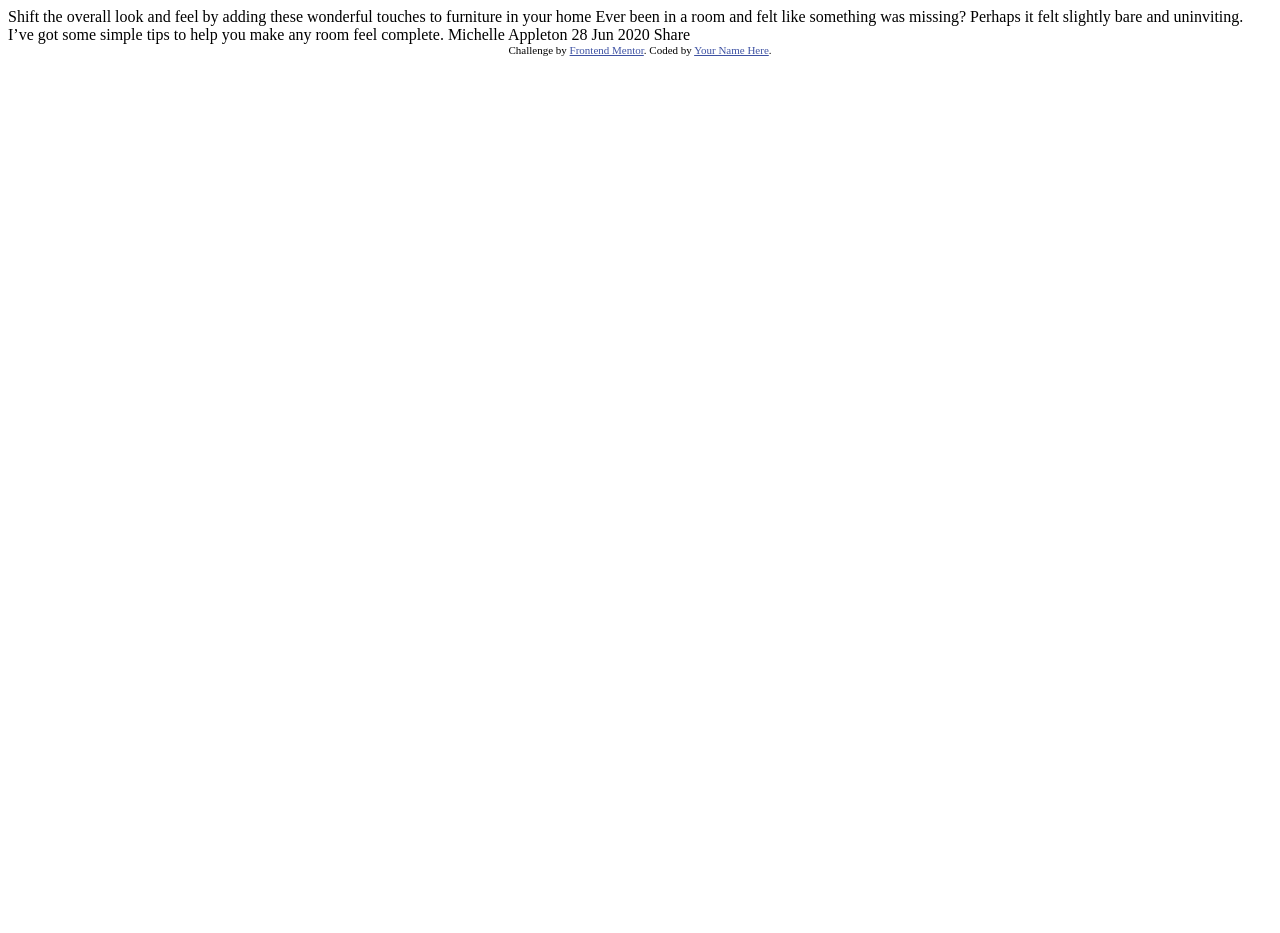
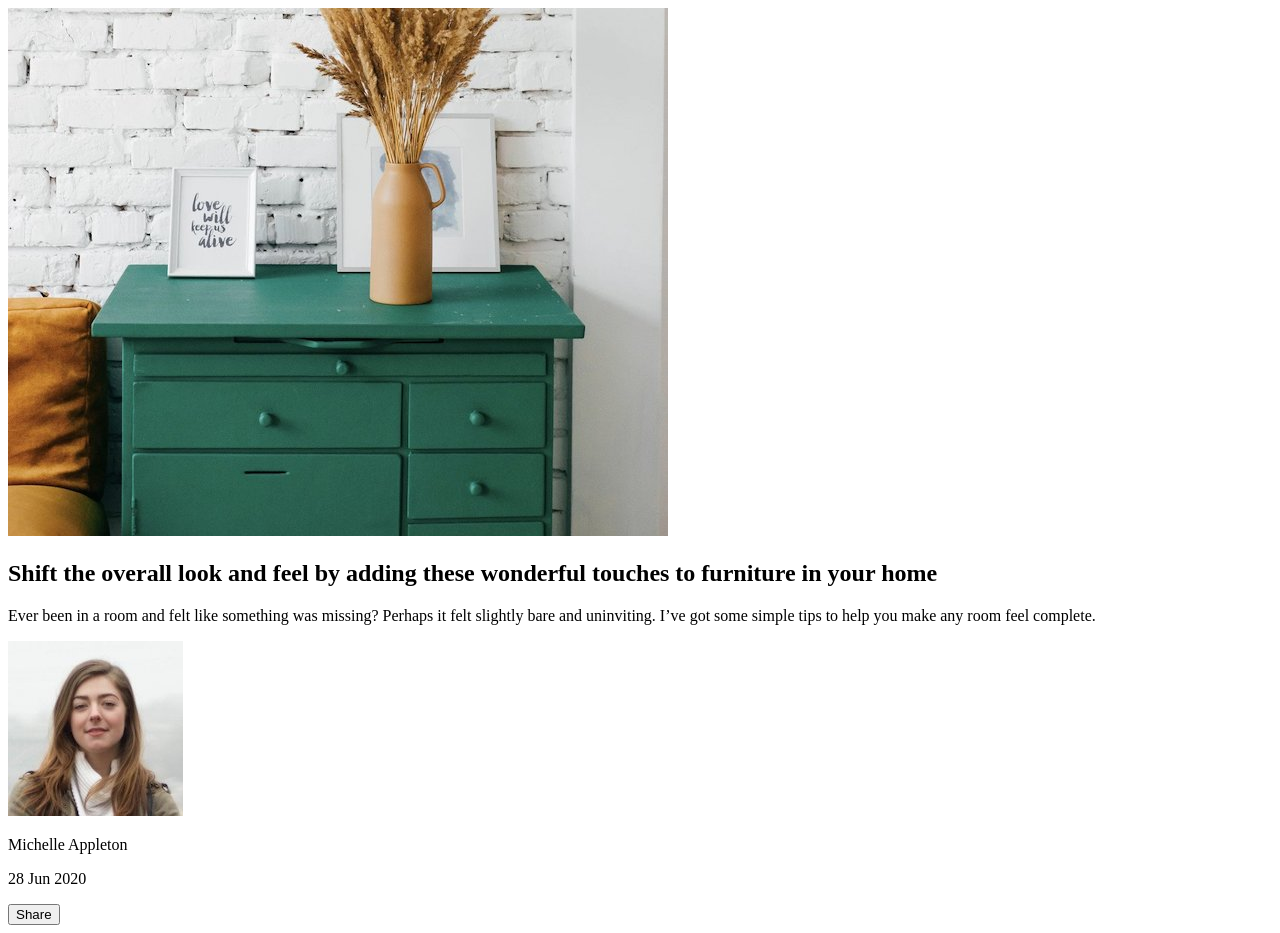
Before and after one commit to ashkir004/article-preview-component, a website: page index.html in a window 1280 px wide. Before the commit the page ends 800 px from the top, so only its background shows below. Drawn offline with Linux system fonts and the light colour scheme.

Commit message:
html setup

```diff
--- a/index.html
+++ b/index.html
@@ -7,30 +7,40 @@
   <link rel="icon" type="image/png" sizes="32x32" href="./images/favicon-32x32.png">
 
   <title>Frontend Mentor | Article preview component</title>
-
-  <!-- Feel free to remove these styles or customise in your own stylesheet 👍 -->
-  <style>
-    .attribution { font-size: 11px; text-align: center; }
-    .attribution a { color: hsl(228, 45%, 44%); }
-  </style>
 </head>
 <body>
 
-  Shift the overall look and feel by adding these wonderful
-  touches to furniture in your home
+  <main>
 
-  Ever been in a room and felt like something was missing? Perhaps
-  it felt slightly bare and uninviting. I’ve got some simple tips
-  to help you make any room feel complete.
+    <img src="/images/drawers.jpg" alt="drawers" />
 
-  Michelle Appleton
-  28 Jun 2020
+    <article>
 
-  Share
+      <h1>Shift the overall look and feel by adding these wonderful
+      touches to furniture in your home</h1>
 
-  <div class="attribution">
-    Challenge by <a href="https://www.frontendmentor.io?ref=challenge" target="_blank">Frontend Mentor</a>.
-    Coded by <a href="#">Your Name Here</a>.
-  </div>
+      <p>Ever been in a room and felt like something was missing? Perhaps
+      it felt slightly bare and uninviting. I’ve got some simple tips
+      to help you make any room feel complete.</p>
+
+    </article>
+
+    <section>
+
+      <img src="/images/avatar-michelle.jpg" alt="Michelle's avatar" />
+
+      <div>
+        <div>
+          <p>Michelle Appleton</p>
+          <p>28 Jun 2020</p>
+        </div>
+        <button>Share
+          <icon src="/images/icon-share.svg" alt="share" />
+        </button>
+      </div>
+    </section>
+
+  </main>
+
 </body>
 </html>
```
